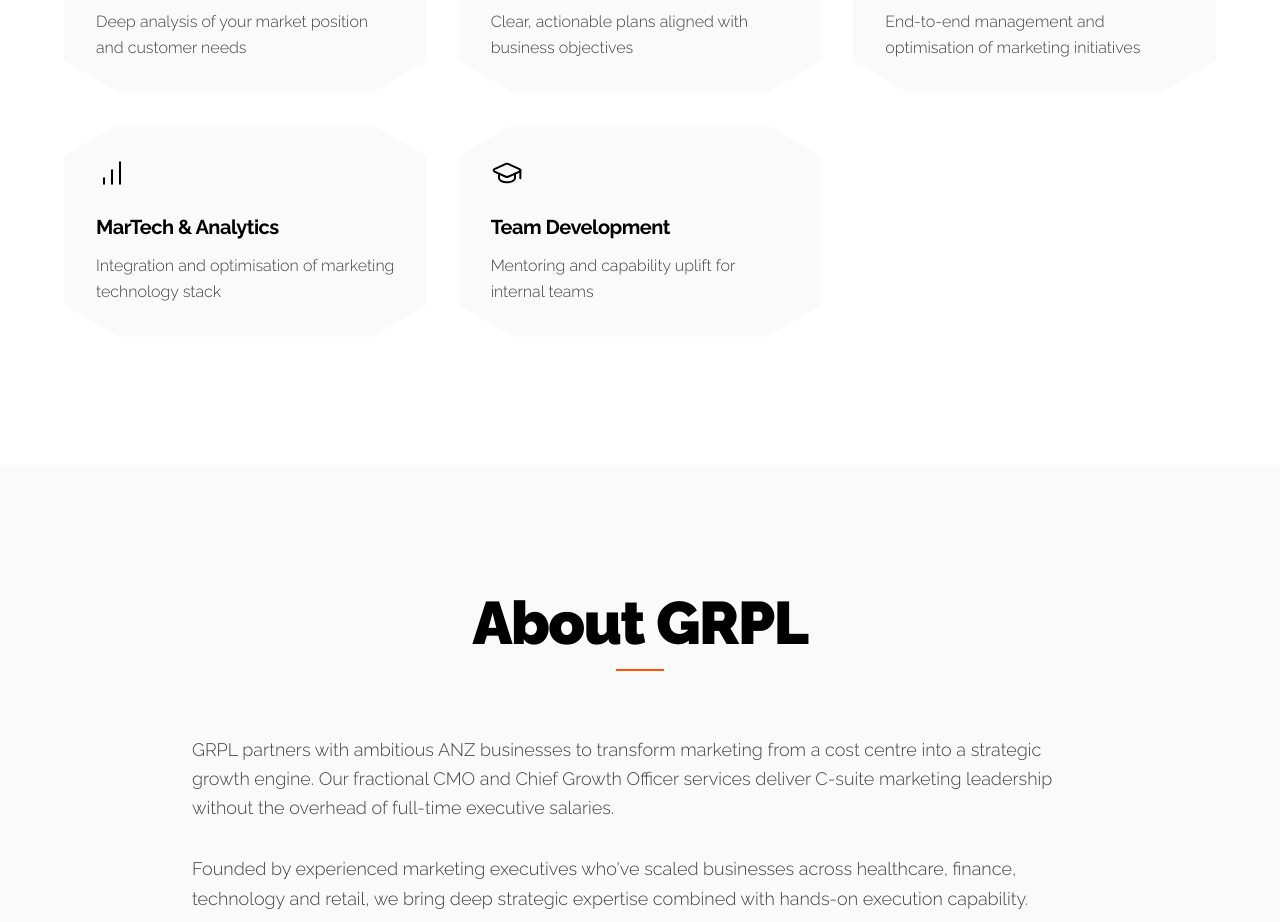
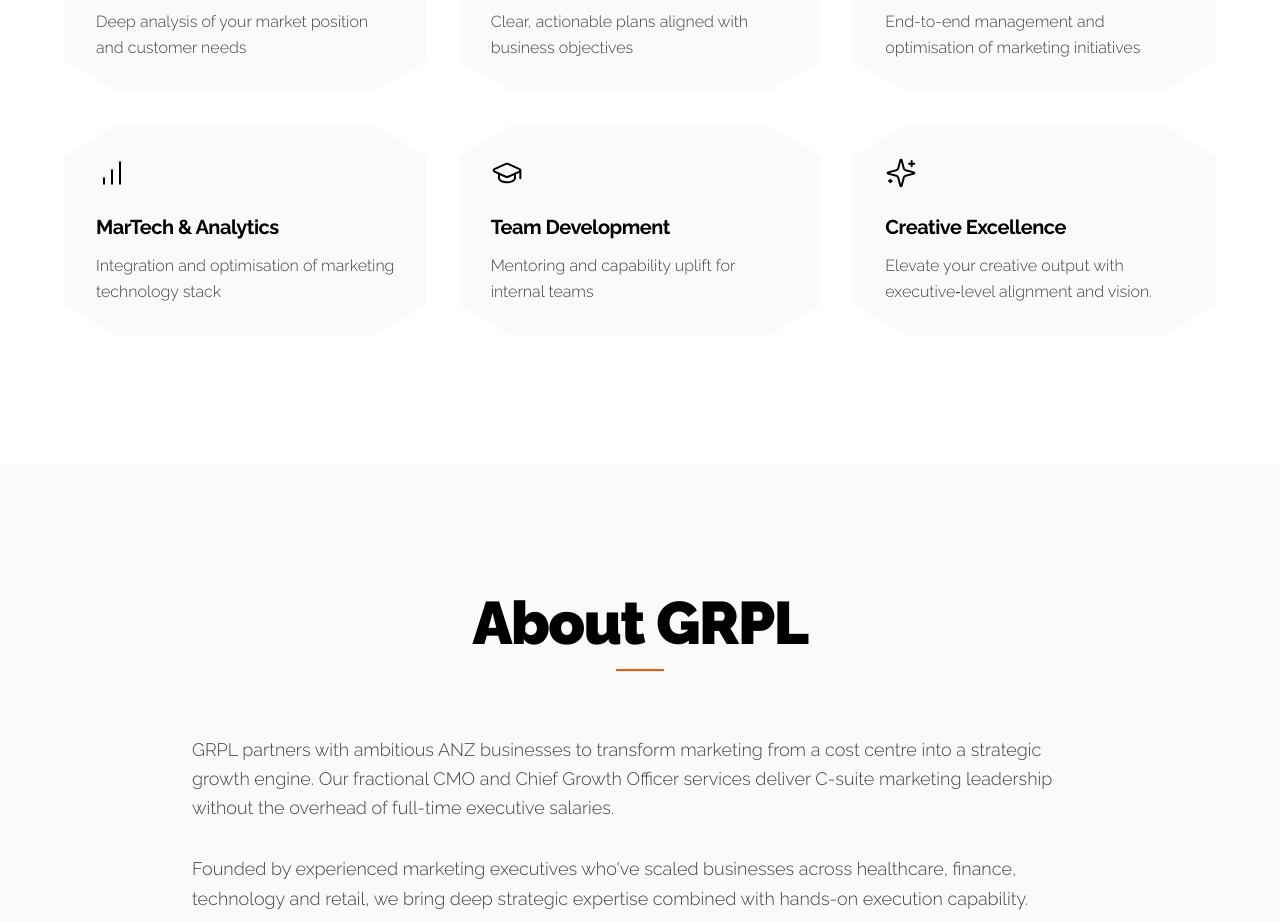
Before and after one commit to stormborn81/grpl-growth-accelerator, a React (Vite) app: page / in a window 1280 px wide. Shown: the part 4780-5702 px from the top of the page. Built offline with nearby package versions, Linux system fonts and the light colour scheme; the HTML template or start-up script is replaced by a standard one.

Commit message:
Add Creative Excellence service

```diff
--- a/src/components/Services.tsx
+++ b/src/components/Services.tsx
@@ -1,4 +1,4 @@
-import { Search, Map, Zap, BarChart, GraduationCap } from "lucide-react";
+import { Search, Map, Zap, BarChart, GraduationCap, Sparkles } from "lucide-react";
 
 const services = [
   {
@@ -25,6 +25,11 @@ const services = [
     icon: GraduationCap,
     title: "Team Development",
     description: "Mentoring and capability uplift for internal teams",
+  },
+  {
+    icon: Sparkles,
+    title: "Creative Excellence",
+    description: "Elevate your creative output with executive‑level alignment and vision.",
   },
 ];
 
```
